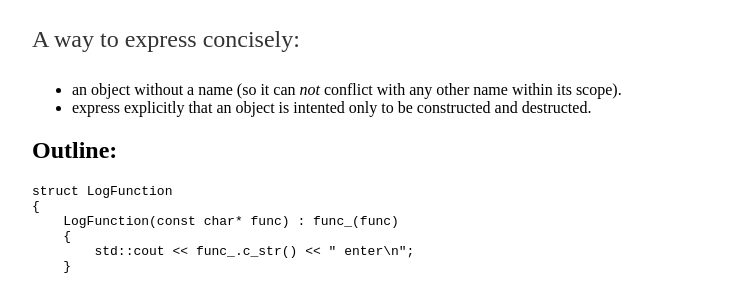
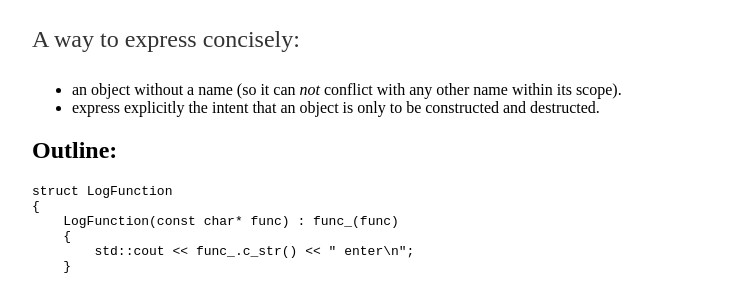
Before and after one commit to janwilmans/janwilmans.github.io, a Jekyll site: the page built from auto.md, in a window 1280 px wide and 900 px high. Shown: the part 225-514 px from the top of the window, without its empty margins (160-892 px from the left). Built offline with Jekyll 4.4.1, drawn with Linux system fonts in a browser that asks for light colours; our own code applies the rules of GitHub Pages for plain Markdown files.

Commit message:
Update auto.md

```diff
--- a/auto.md
+++ b/auto.md
@@ -3,7 +3,7 @@
 ## Purpose:
 A way to express concisely:
 - an object without a name (so it can *not* conflict with any other name within its scope).
-- express explicitly that an object is intented only to be constructed and destructed.
+- express explicitly the intent that an object is only to be constructed and destructed.
 
 ## Outline:
 
```
